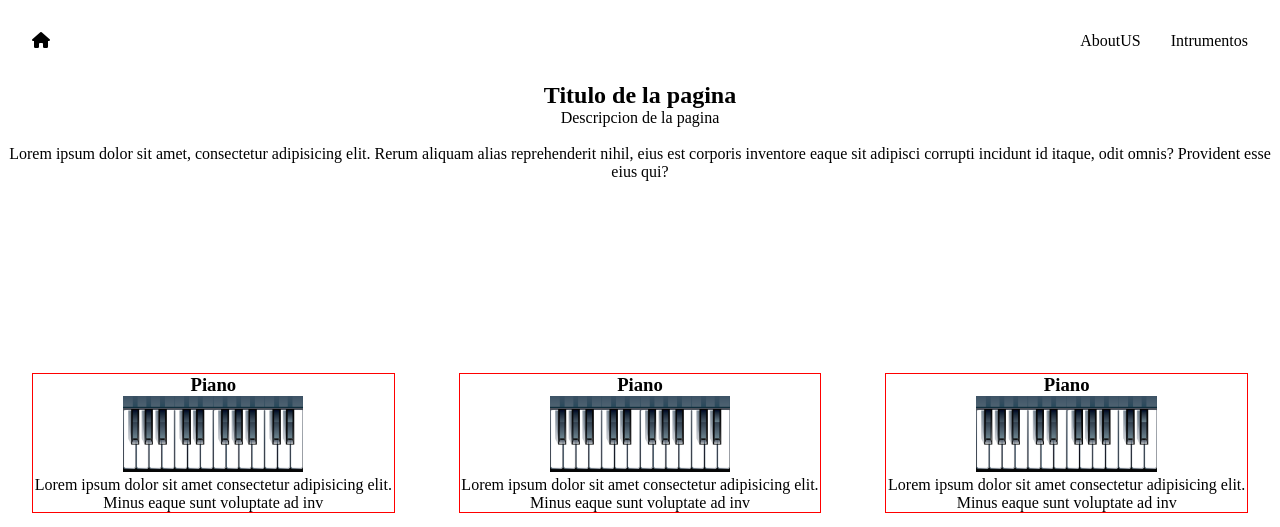
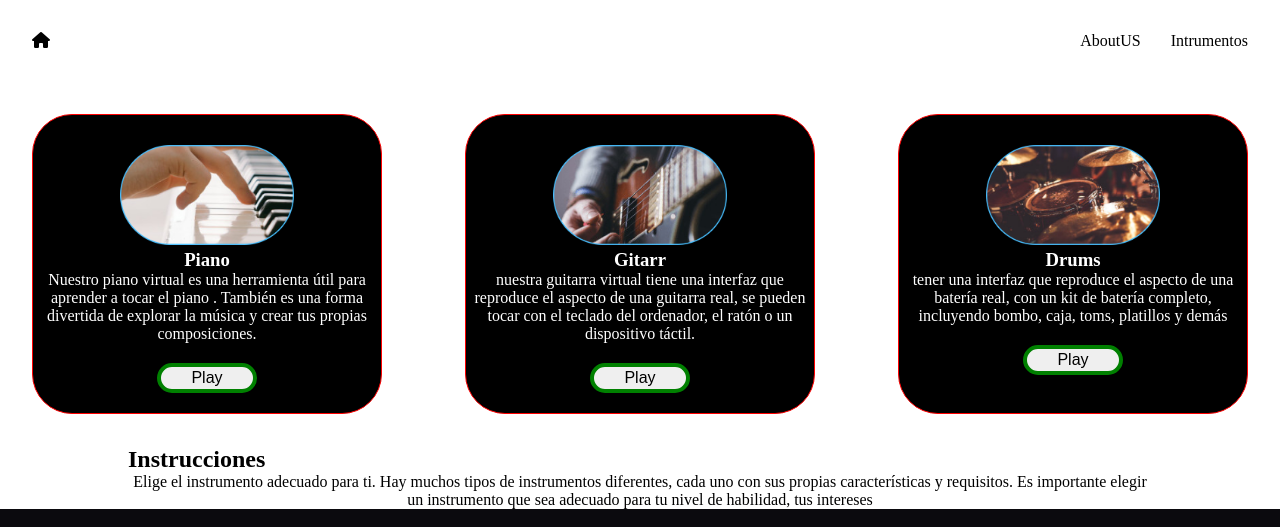
Before and after one commit to projects-assignments/toquen-el-dom-toqueneldom5, a plain HTML site: page instruments.html in a window 1280 px wide. Shown: the top 527 px of the page. Drawn offline with Linux system fonts and the light colour scheme; a script that the page names is missing.

Commit message:
pagina instrumentos

```diff
--- a/assets/style/stylePagInstruments.css
+++ b/assets/style/stylePagInstruments.css
@@ -1,41 +1,94 @@
 @import url("styleHeaderFooter.css");
-body{
-    overflow: hidden
-}
+
+
+
+
 .main{
-    height: 83.8vh;
+
     text-align: center;
 
 }
 img{
-    height: auto;
-    margin: auto;
+    margin-top: 30px;
+    border-radius:10px;
+    height: 265;
     size: 2rem;
     width: 50%;
+
 }
 .allInstruments{
     display: grid;
     flex-direction: column;
-    grid-template-columns:   1fr 1fr 1fr;
-    justify-content: center;
+    grid-template-columns:   2fr 2fr 1fr;
+    justify-content: space-evenly;
     text-align: center;
-    margin-top: 10rem;
+
+
 }
 .instrument{
+    width: 350px;
+    height: 300px;
     margin:2rem;
     border:1px solid red;
+    border-radius: 40px;
+    background-color:black;
+
 }
+
+h2{
+    display: flex;
+    text-align: center;
+
+}
+
+
+
+h3{
+    color: white;
+}
+
+.pcard{
+    color:white;
+}
+
+.container{
+    width: 80vw;
+    margin-right: 10vw;
+    margin-left: 10vw;
+    display:flex;
+    flex-direction: column;
+    text-align: center;
+}
+
+button{
+    width: 100px;
+    height: 30px;
+    display:center;
+    font-size: 1em;
+    border: 4px solid green;
+    border-color:green ;
+    border-radius: 80px;
+    margin: 20px;
+
+}
+
+
 @media (max-width: 800px){
     img{
         width: 50%;
     }
     .allInstruments{
-        margin-top: -1rem;
+        margin: top 10px;
         display: flex;
         flex-direction: column;
+
     }
-    footer{
-        position: fixed;
-        width: 100%;
-    }
-}
+    .instrument{
+        width: auto;
+        height: auto;
+        margin:2rem;
+        border:1px solid red;
+        border-radius: 40px;
+        background-color:black;
+
+}}
--- a/instruments.html
+++ b/instruments.html
@@ -26,28 +26,39 @@
         </nav>
     </header>
     <main class="main">
-        <h2>Titulo de la pagina</h2>
-        <p>Descripcion de la pagina <br> <br>Lorem ipsum dolor sit amet, consectetur adipisicing elit. Rerum aliquam
-            alias reprehenderit nihil, eius est corporis inventore eaque sit adipisci corrupti incidunt id itaque, odit
-            omnis? Provident esse eius qui?</p>
+
         <section class="allInstruments">
             <article class="instrument">
+
+                <a href=""><img src="assets/img/piano.png" alt=""></a>
                 <h3>Piano</h3>
-                <a href=""><img src="assets/img/13626.png" alt=""></a>
-                <p>Lorem ipsum dolor sit amet consectetur adipisicing elit. Minus eaque sunt voluptate ad inv</p>
+                <p class="pcard">Nuestro piano virtual es una herramienta útil para aprender a tocar el piano . También es una forma divertida de explorar la música y crear tus propias composiciones.</p>
+                <button href="PageInstruments/piano.html">Play</button>
             </article>
             <article class="instrument">
-                <h3>Piano</h3>
-                <a href="PageInstruments/piano.html"><img src="assets/img/13626.png" alt=""></a>
-                <p>Lorem ipsum dolor sit amet consectetur adipisicing elit. Minus eaque sunt voluptate ad inv</p>
+
+                <a href="PageInstruments/piano.html"><img src="assets/img/guitar.png" alt=""></a>
+                <h3>Gitarr</h3>
+                <p class="pcard">nuestra guitarra virtual tiene una interfaz que reproduce el aspecto de una guitarra real, se pueden tocar con el teclado del ordenador, el ratón o un dispositivo táctil.</p>
+                <button href="PageInstruments/guitar.html">Play</button>
             </article>
             <article class="instrument">
-                <h3>Piano</h3>
-                <a href=""><img src="assets/img/13626.png" alt=""></a>
-                <p>Lorem ipsum dolor sit amet consectetur adipisicing elit. Minus eaque sunt voluptate ad inv</p>
+
+                <a href=""><img src="assets/img/drums.png" alt=""></a>
+                <h3>Drums</h3>
+                <p class="pcard">tener una interfaz que reproduce el aspecto de una batería real, con un kit de batería completo, incluyendo bombo, caja, toms, platillos y demás</p>
+                <button href="PageInstruments/bateria.html">Play</button>
             </article>
         </section>
+
+            <section class="container">
+            <h2>Instrucciones</h2>
+            <p>Elige el instrumento adecuado para ti. Hay muchos tipos de instrumentos diferentes, cada uno con sus propias características y requisitos. Es importante elegir un instrumento que sea adecuado para tu nivel de habilidad, tus intereses</p>
+            </section>
+
+
     </main>
+
     <footer class="redesSociales">
         <a href="https://www.facebook.com/" target="_blank"><i class="fa-brands fa-square-facebook"></i></a>
         <a href="https://twitter.com/" target="_blank"><i class="fa-brands fa-square-x-twitter"></i></a>
@@ -56,4 +67,6 @@
     <script src="script.js"></script>
 </body>
 
+
+
 </html>
```
Also changed, not shown: assets/img/drums.png (added), assets/img/guitar.png (added), assets/img/piano.png (added).
